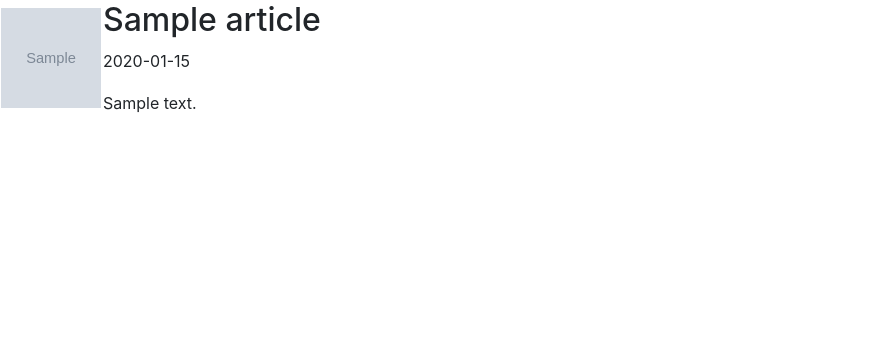
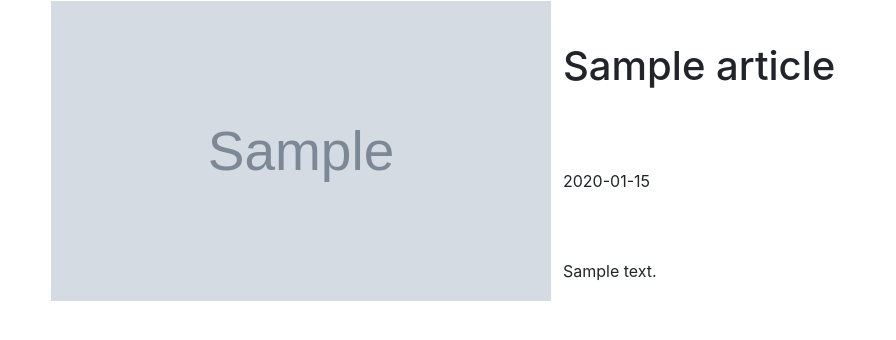
Before and after one commit to Dopey990/Web, a Symfony app: template templates/blog/index.html.twig in a window 1280 px wide. Shown: the part 70-410 px from the top of the page, without its empty margins (0-896 px from the left). Run offline with Twig, Linux system fonts and the light colour scheme; the template is opened without the code that fills it: most values are stand-ins (such as "Sample title", 1, 10 or a date in 2020); grey boxes marked "Sample" are stand-in pictures; some libraries are stand-ins or nearby versions.

Commit message:
V1.1
Updated front page CSS

And added an easter egg

```diff
--- a/public/css/index.css
+++ b/public/css/index.css
@@ -0,0 +1,22 @@
+body {
+	font-family: Courier;
+	font-size: 30px;
+}
+
+h1 {
+	font-weight: bold;
+	border: 0px;
+	margin: 0px;
+}
+
+img {
+	margin-right: 10px;
+}
+
+.element {
+	border-collapse: collapse;
+	margin-left: 50px;
+	display: block;
+	border-spacing:0px;
+	border: 0px;
+}
--- a/templates/blog/index.html.twig
+++ b/templates/blog/index.html.twig
@@ -4,20 +4,25 @@
 
 {% block stylesheets %}
 	<link href="{{ asset('css/index.css') }}" type="text/css" rel="stylesheet" />
+	<link rel="stylesheet" href="https://maxcdn.bootstrapcdn.com/bootstrap/4.0.0/css/bootstrap.min.css"/>
 {% endblock %}
 
 {% block body %}
 <table>
 {% for article in articles %}
 	<tr>
-		<table>
+		{% if article.id%2 == 0 %}
+			<table class=element bgcolor=#E8E8E8>
+		{% else %}
+			<table class=element bgcolor="white">
+		{% endif %}
 			<tr>
 				<td rowspan=3, colspan=3>
 					<a href="{{ path('article_show', {'id': article.id}) }}">
-						<img src="{{ asset('uploads/articles/' ~ article.imageFilename) }}" alt="" border=3 height=100 width=100></img>
+						<img width=500px height=300px src="{{ asset('uploads/articles/' ~ article.imageFilename) }}" alt="" border=3 height=100 width=100></img>
 					</a>
 				</td>
-				<td><h2>{{ article.Nom }}</h2></td>
+				<td><h1>{{ article.Nom }}</h1></td>
 			</tr>
 			<tr>
 				<td><p>{{ article.DateCreation ? article.DateCreation|date('Y-m-d') : '' }}</p></td>
@@ -35,6 +40,7 @@
 </table>
 
 {% if app.user %}
+	<hr width="80%" color="cyan">
 	<a href="{{ path('article_index') }}">Administration</a>
 {% endif %}
 {% endblock %}
```
Also changed, not shown: public/img/footer-background.png (added).
